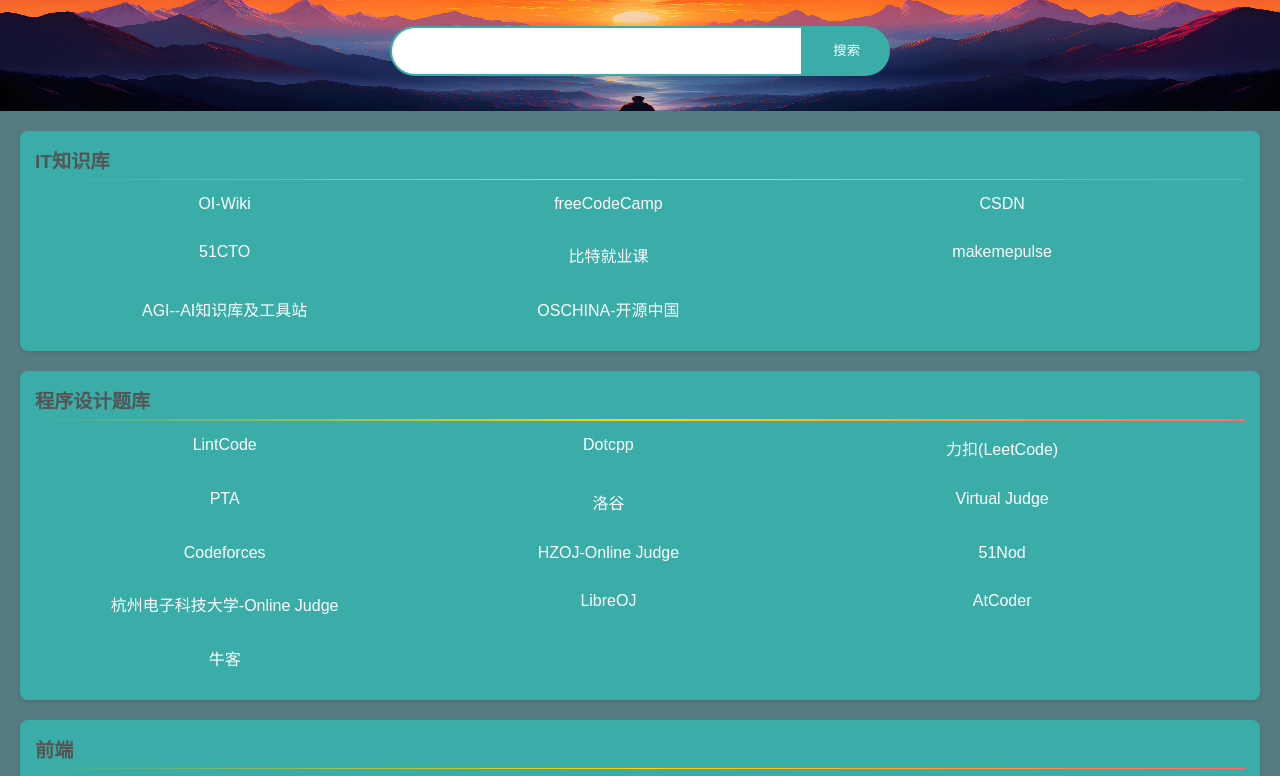
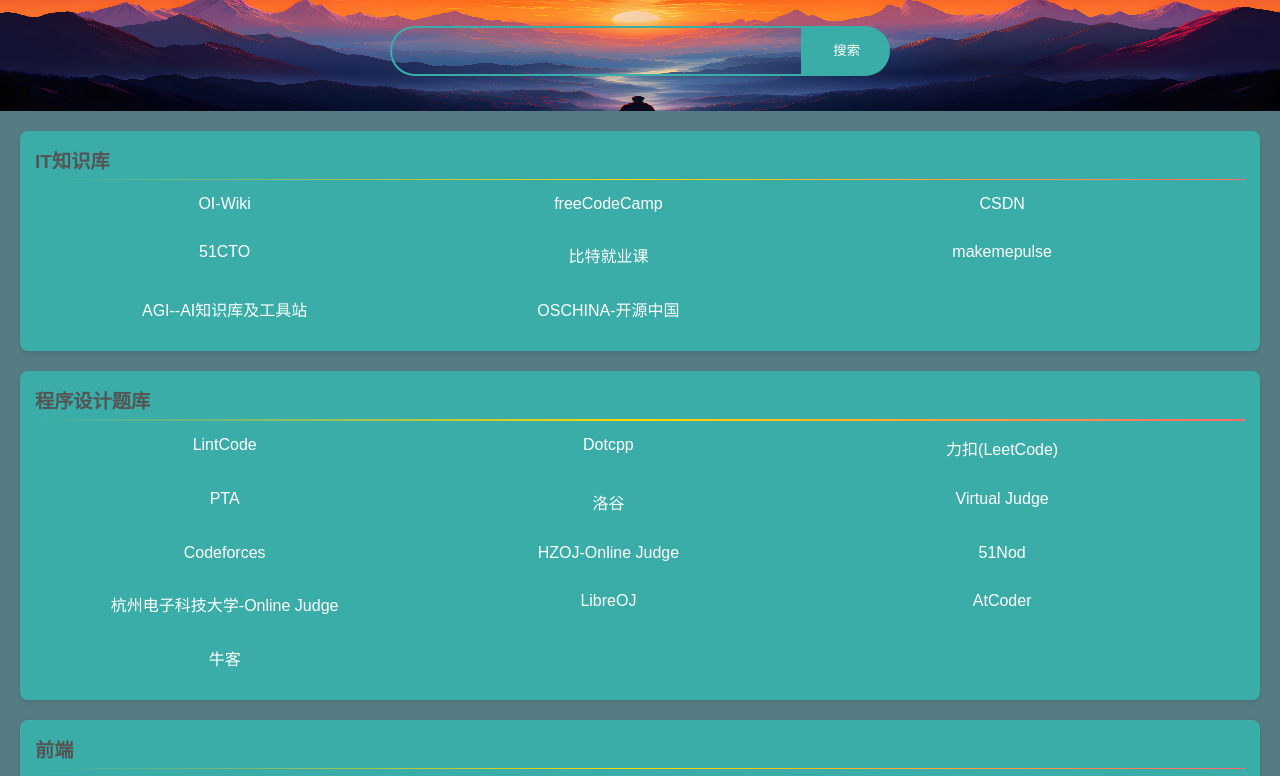
Before and after one commit to Creator925/Creator925.github.io, a plain HTML site: page index.html in a window 1280 px wide. Shown: the part 74-850 px from the top of the page. Drawn offline with Linux system fonts and the light colour scheme.

Commit message:
Update index.css

```diff
--- a/css/index.css
+++ b/css/index.css
@@ -38,6 +38,9 @@ body {
 	height: 50px;
 	line-height: 50px;
 	box-sizing: border-box;
+	background-color: transparent;
+	color: #fff;
+	font-size: 20px;
 	outline: none;
 	border: 2.5px solid #3aada8;
 	border-top-left-radius: 25px;
@@ -59,7 +62,7 @@ body {
 	border-bottom-right-radius: 25px;
 }
 .search input:focus {
-	box-shadow: 0 0 10px #eee;
+	box-shadow: 0 0 20px #eee;
 }
 /* 导航标题样式 */
 .nav {
```
